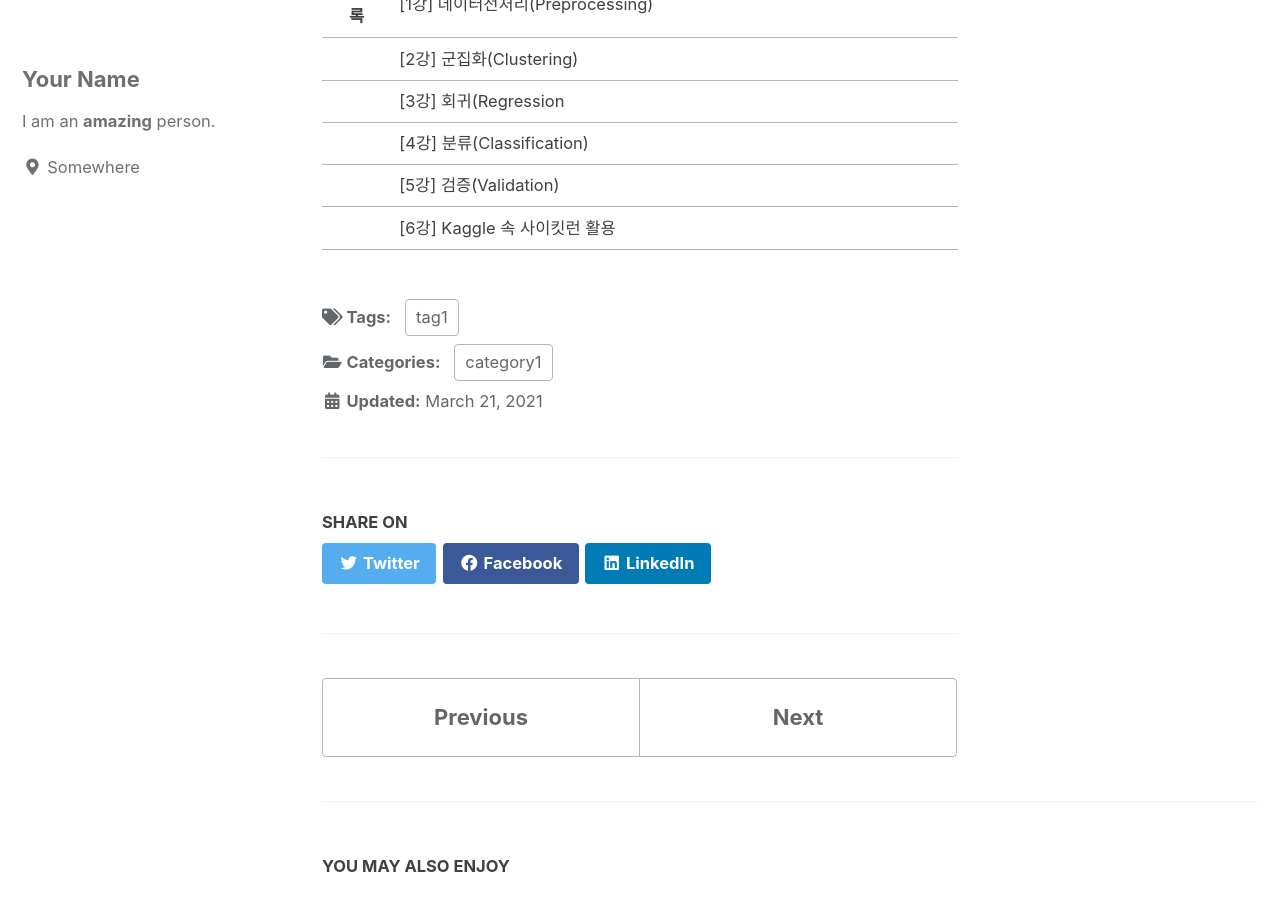
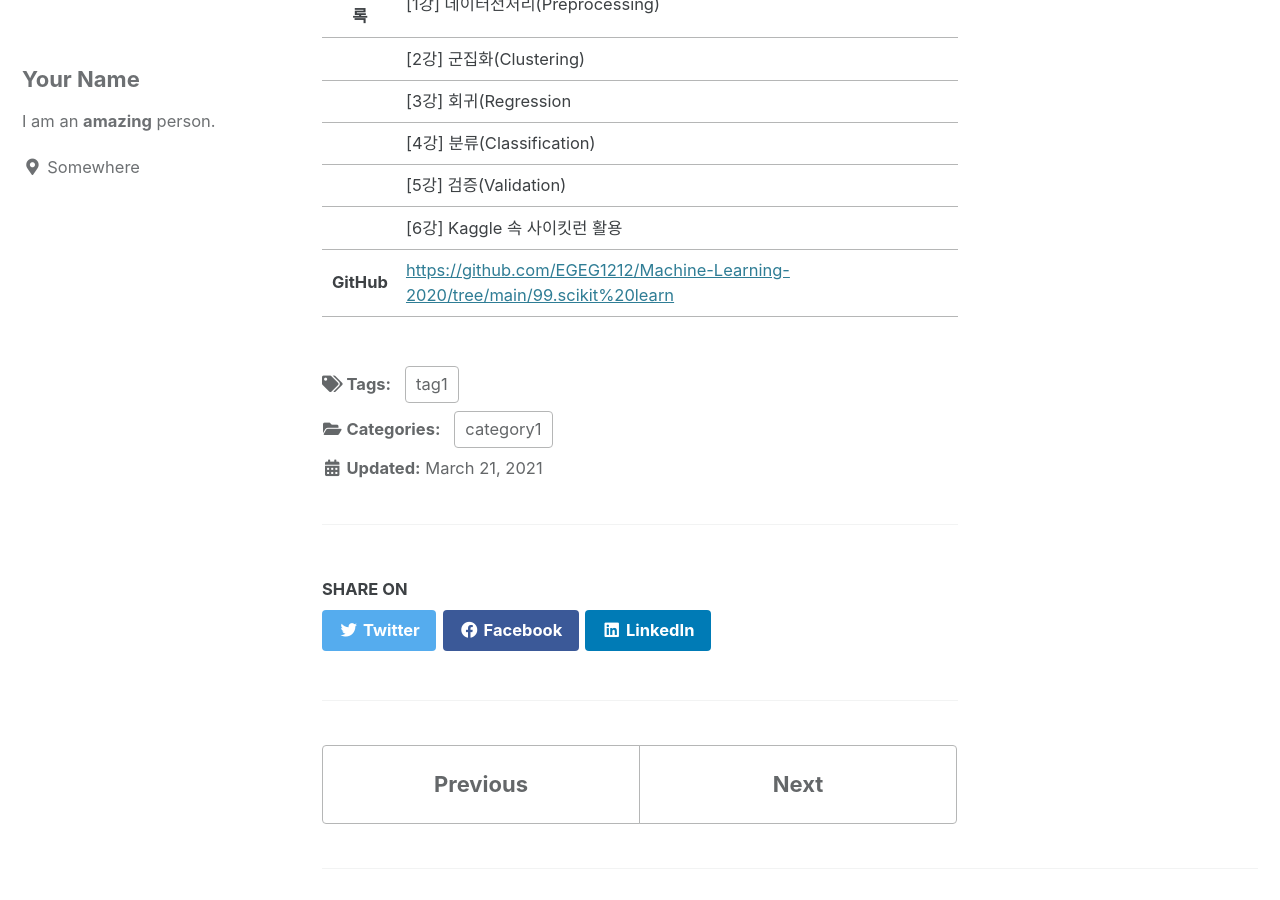
Before and after one commit to EGEG1212/github.io_subiniumstyle, a Jekyll site: the page built from _posts/2021-03-21-Scikit-Learn.md, in a window 1280 px wide and 900 px high, scrolled down 1264 px. Built offline with Jekyll 4.4.1, drawn with Linux system fonts in a browser that asks for light colours; cached includes are drawn as plain includes.

Commit message:
Add GitHub

```diff
--- a/_posts/2021-03-21-Scikit-Learn.md
+++ b/_posts/2021-03-21-Scikit-Learn.md
@@ -41,3 +41,4 @@ sklearn.__version__
 |              | [4강] 분류(Classification)                                                                                                                                    |
 |              | [5강] 검증(Validation)                                                                                                                                        |
 |              | [6강] Kaggle 속 사이킷런 활용                                                                                                                                 |
+|  **GitHub**  | <https://github.com/EGEG1212/Machine-Learning-2020/tree/main/99.scikit%20learn>                                                                               |
```
